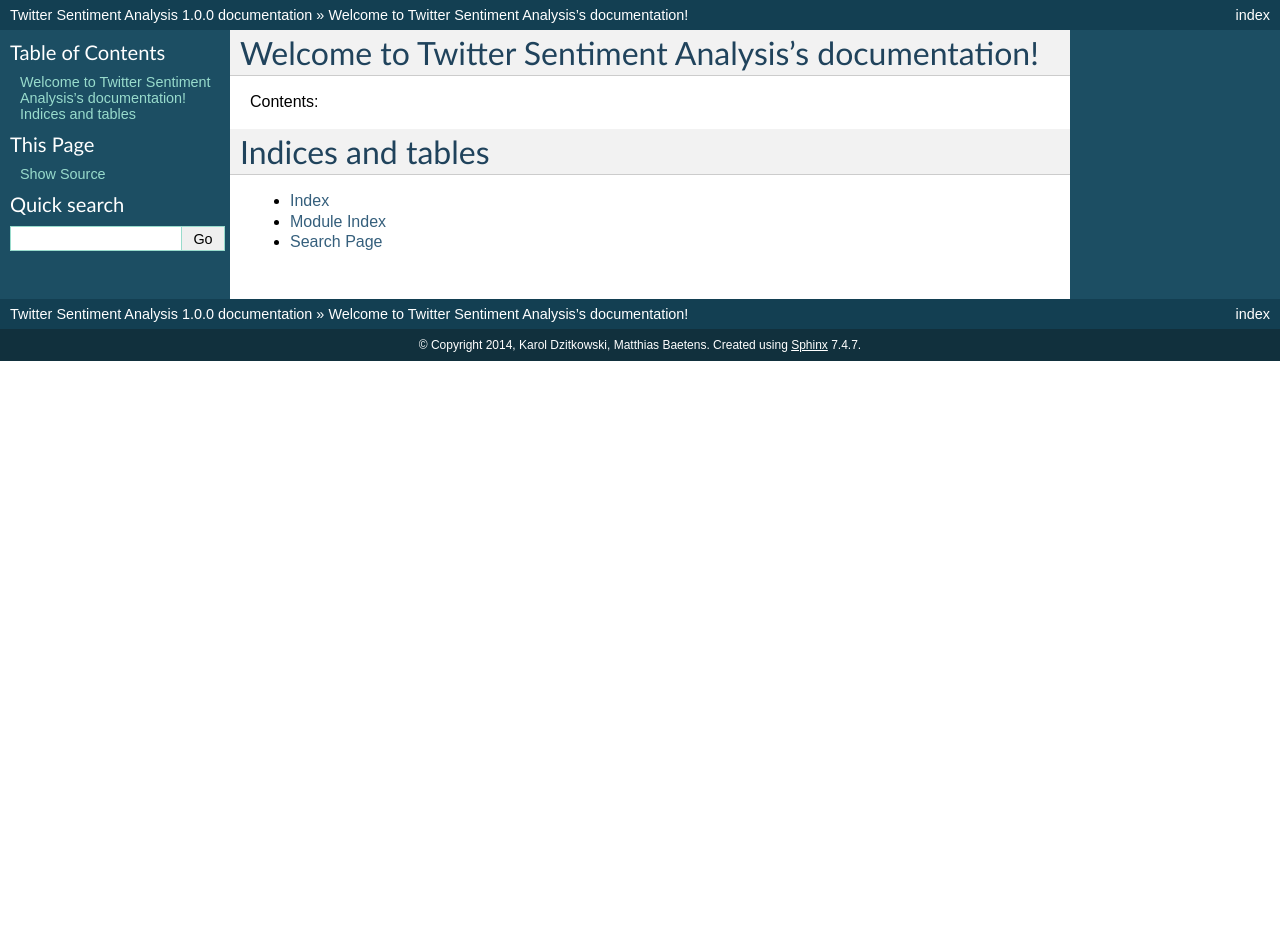
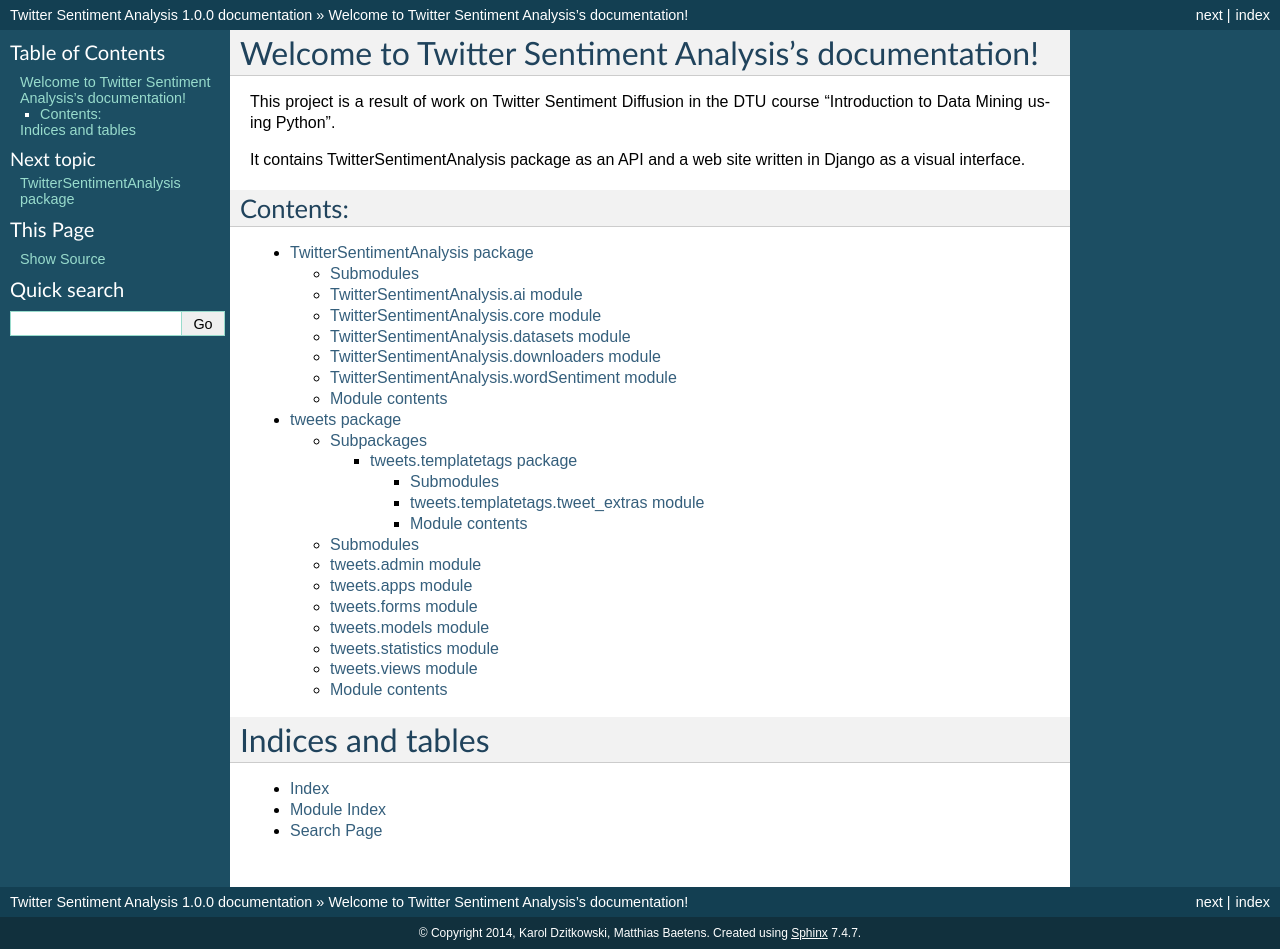
Before and after one commit to dzitkowskik/TwitterSentimentAnalysis, a Sphinx documentation site: the page built from docs/doc/index.rst, in a window 1280 px wide. Built offline with Sphinx 7.4.7, drawn with Linux system fonts in a browser that asks for light colours; before the commit the page ends 900 px from its top, so only the background shows below that.

Commit message:
documentation ready

```diff
--- a/docs/doc/index.rst
+++ b/docs/doc/index.rst
@@ -6,10 +6,18 @@
 Welcome to Twitter Sentiment Analysis's documentation!
 ======================================================
 
+This project is a result of work on Twitter Sentiment Diffusion
+in the DTU course "Introduction to Data Mining using Python".
+
+It contains TwitterSentimentAnalysis package as an API and a
+web site written in Django as a visual interface.
+
 Contents:
+---------
 
 .. toctree::
    :maxdepth: 4
+
    TwitterSentimentAnalysis
    tweets
 
```
